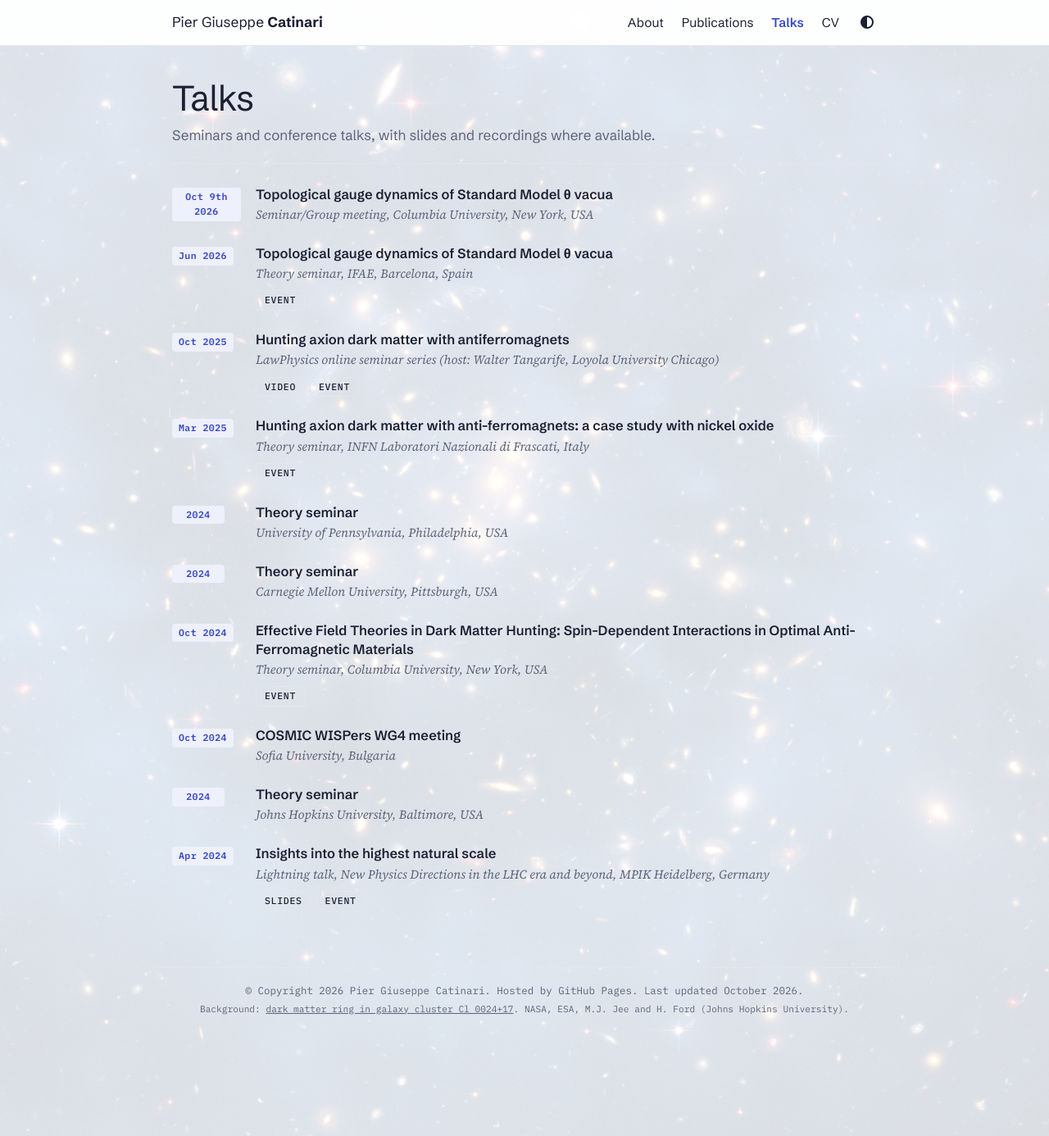
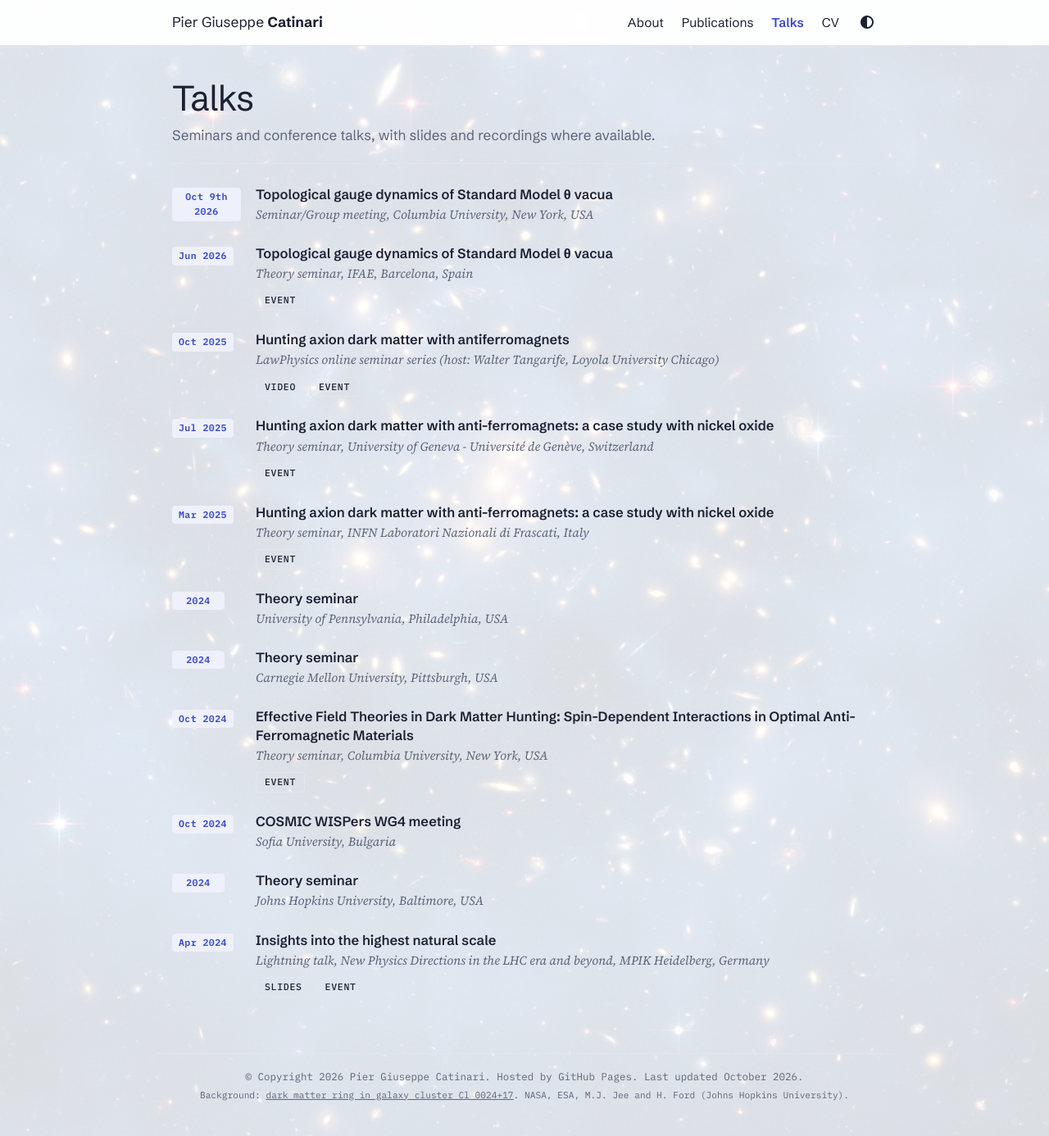
Before and after one commit to C4RLOSGGP/c4rlosggp.github.io, a Jekyll site: the page built from talks.html, in a window 1280 px wide and 1386 px high. Shown: the whole window at 82% size. Built offline with Jekyll 4.4.1, drawn with Linux system fonts in a browser that asks for light colours; a style sheet for code colours, icons or effects is not loaded.

Commit message:
Update talks.yml

```diff
--- a/_data/talks.yml
+++ b/_data/talks.yml
@@ -26,6 +26,13 @@
       url: "https://www.youtube.com/watch?v=vqQmqq_Qr58"
     - name: "Event"
       url: "https://lawphysics.wordpress.com/2025/09/28/w186-pier-giuseppe-catinari-hunting-axion-dark-matter-with-antiferromagnets/"
+
+- date: "Jul 2025"
+  title: "Hunting axion dark matter with anti-ferromagnets: a case study with nickel oxide"
+  where: "Theory seminar, University of Geneva - Université de Genève, Switzerland"
+  links:
+    - name: "Event"
+      url: "https://agenda.unige.ch/events/view/43005"
 
 - date: "Mar 2025"
   title: "Hunting axion dark matter with anti-ferromagnets: a case study with nickel oxide"
```
